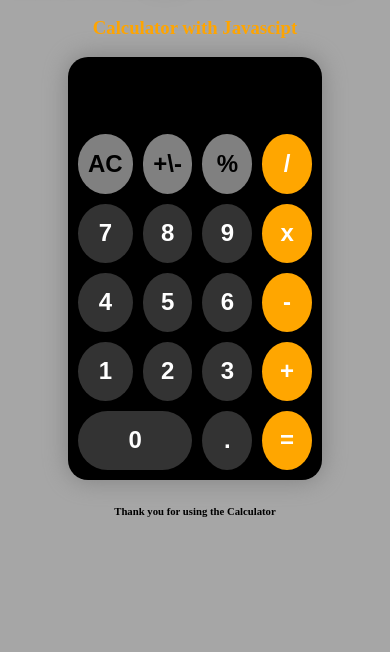
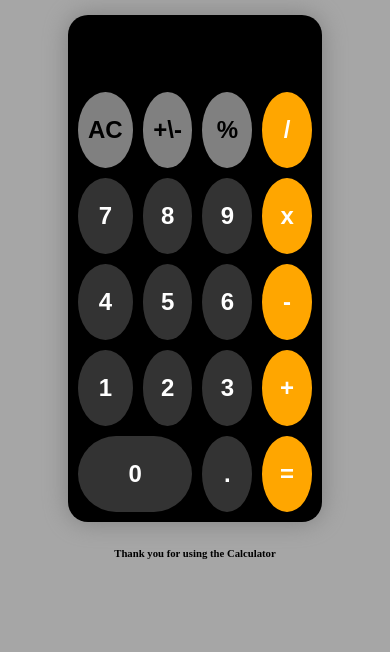
Before and after one commit to AbdalaZaghabc/Calculator, a plain HTML site: page index.html in a window 390 px wide. Shown: the part 192-844 px from the top of the page. Drawn offline with Linux system fonts and the light colour scheme.

Commit message:
Last update

```diff
--- a/index.html
+++ b/index.html
@@ -4,7 +4,7 @@
     <meta charset="UTF-8">
     <meta name="viewport" content="width=device-width, initial-scale=1.0">
     <title>Abdala's Calculator</title>
-    <meta name="description" content="Abdala Zaghab first Calculator using a website.">
+    <meta name="description" content="Abdala Zaghab Calculator Clone">
     <link rel="stylesheet" href="mediaqueries.css">
     <link rel="stylesheet" href="style.css">
 </head>
--- a/style.css
+++ b/style.css
@@ -15,11 +15,6 @@ h1 {
     text-shadow: 0px 0px 30px black;
 }
 
-h3 {
-    text-align: center;
-    color: orange;
-}
-
 h6 {
     text-align: center;
 }
@@ -27,7 +22,7 @@ h6 {
 #calculator {
     width: 450px;
     background-color: rgb(0, 0, 0);
-    padding: 12px;
+    padding: 25px;
     border-radius: 20px;
     box-shadow: 0px 0px 25px gray;
     display: flex;
@@ -122,7 +117,7 @@ button:active {
 
     button {
         font-size: 1.5rem;
-        height: 7vh;
+        height: 9vh;
         padding: 10px;
     }
 
```
